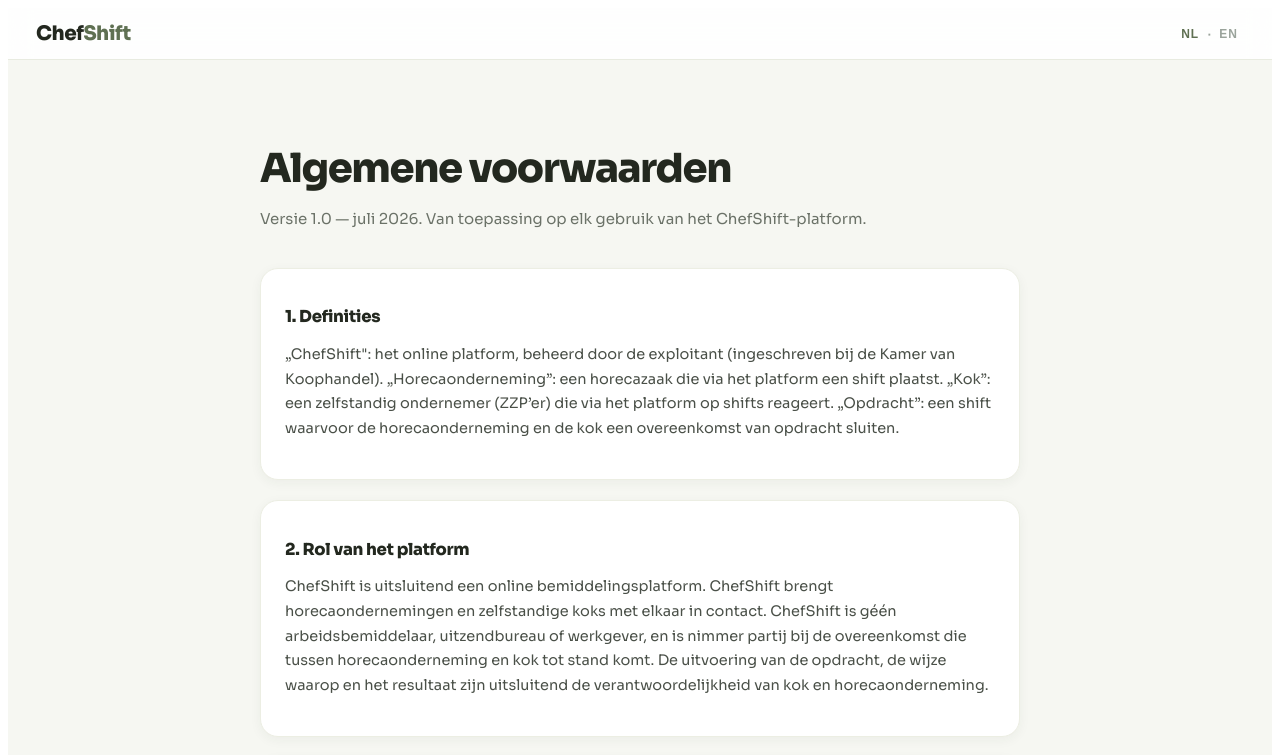
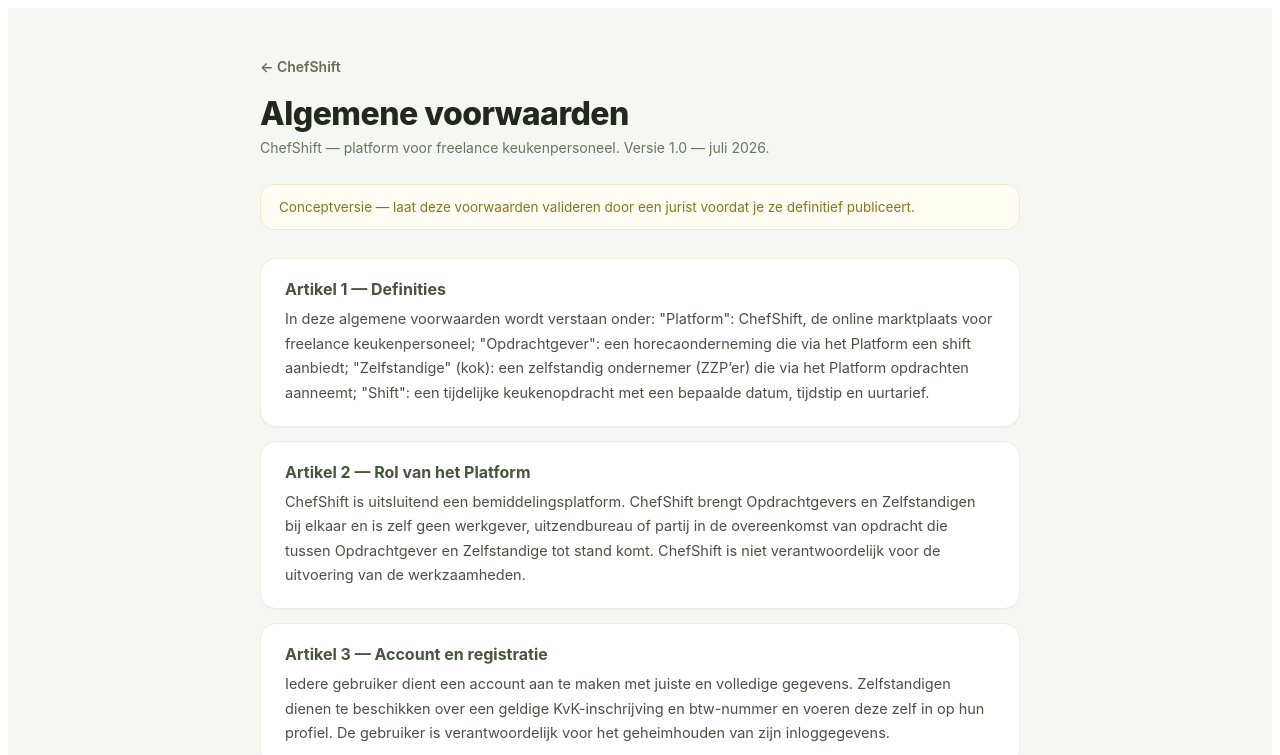
Before and after one commit to Rodisteph/chefshift, a Next.js app: page /voorwaarden in a window 1280 px wide. Shown: the top 755 px of the page. Built offline with nearby package versions, Linux system fonts and the light colour scheme.

Commit message:
Voorwaarden page bilingual NL/EN

```diff
--- a/src/app/voorwaarden/page.tsx
+++ b/src/app/voorwaarden/page.tsx
@@ -1,96 +1,64 @@
 'use client'
+import { useT } from '../../lib/i18n'
 
-import { LangToggle } from '@/lib/i18n'
-import AnimStyles from '@/components/AnimStyles'
+const artikelen: Record<'nl' | 'en', { titre: string; tekst: string }[]> = {
+  nl: [
+    { titre: 'Artikel 1 — Definities', tekst: 'In deze algemene voorwaarden wordt verstaan onder: "Platform": ChefShift, de online marktplaats voor freelance keukenpersoneel; "Opdrachtgever": een horecaonderneming die via het Platform een shift aanbiedt; "Zelfstandige" (kok): een zelfstandig ondernemer (ZZP\u2019er) die via het Platform opdrachten aanneemt; "Shift": een tijdelijke keukenopdracht met een bepaalde datum, tijdstip en uurtarief.' },
+    { titre: 'Artikel 2 — Rol van het Platform', tekst: 'ChefShift is uitsluitend een bemiddelingsplatform. ChefShift brengt Opdrachtgevers en Zelfstandigen bij elkaar en is zelf geen werkgever, uitzendbureau of partij in de overeenkomst van opdracht die tussen Opdrachtgever en Zelfstandige tot stand komt. ChefShift is niet verantwoordelijk voor de uitvoering van de werkzaamheden.' },
+    { titre: 'Artikel 3 — Account en registratie', tekst: 'Iedere gebruiker dient een account aan te maken met juiste en volledige gegevens. Zelfstandigen dienen te beschikken over een geldige KvK-inschrijving en btw-nummer en voeren deze zelf in op hun profiel. De gebruiker is verantwoordelijk voor het geheimhouden van zijn inloggegevens.' },
+    { titre: 'Artikel 4 — Totstandkoming van de opdracht', tekst: 'Een Opdrachtgever plaatst een shift op het Platform. Zelfstandigen kunnen solliciteren. Zodra de Opdrachtgever een Zelfstandige bevestigt, komt rechtstreeks tussen Opdrachtgever en Zelfstandige een overeenkomst van opdracht tot stand onder de voorwaarden van de shift (datum, tijdstip, uurtarief). Beide partijen zijn vrij in het aangaan of weigeren van een opdracht.' },
+    { titre: 'Artikel 5 — Tarieven en commissie', tekst: 'Het uurtarief wordt per shift afgesproken tussen Opdrachtgever en Zelfstandige. Over de factuurwaarde brengt ChefShift een bemiddelingscommissie van 12% (excl. 21% btw) in rekening. De commissie wordt zichtbaar verrekend bij de betaling via het Platform.' },
+    { titre: 'Artikel 6 — Betaling', tekst: 'Betaling verloopt via het Platform (o.a. iDEAL en creditcard via Stripe). Betaling is pas mogelijk nadat de shift is voltooid. Na betaling wordt het afgesproken bedrag, verminderd met de commissie, uitbetaald aan de Zelfstandige. ChefShift beheert geen gelden namens derden buiten de betaalstromen van de betaaldienstverlener.' },
+    { titre: 'Artikel 7 — Annulering', tekst: 'Een Opdrachtgever kan een bevestigde Zelfstandige deselecteren zolang de factuur nog niet is betaald; de shift wordt dan opnieuw geopend. Annuleringen kort voor aanvang van de shift kunnen leiden tot beperking van accountfuncties. Partijen worden geadviseerd annuleringen zo tijdig mogelijk te melden.' },
+    { titre: 'Artikel 8 — Verantwoordelijkheden van partijen', tekst: 'Opdrachtgever en Zelfstandige zijn zelf verantwoordelijk voor de juiste kwalificatie van hun samenwerking (Wet DBA). De Zelfstandige verklaart ondernemer te zijn in de zin van de Wet DBA en is verantwoordelijk voor eigen verzekeringen, belastingaangiften en eventuele AOV. De Opdrachtgever zorgt voor een veilige werkomgeving conform de Arbowet.' },
+    { titre: 'Artikel 9 — Aansprakelijkheid', tekst: 'ChefShift is niet aansprakelijk voor schade ontstaan door (het werk van) Zelfstandigen of door Opdrachtgevers, noch voor indirecte schade. De aansprakelijkheid van ChefShift is in alle gevallen beperkt tot het bedrag van de commissie die voor de betreffende shift is betaald.' },
+    { titre: 'Artikel 10 — Intellectueel eigendom', tekst: 'Alle rechten op het Platform, waaronder teksten, logo\u2019s en software, berusten bij ChefShift. Gebruikers krijgen een beperkt, niet-exclusief gebruiksrecht voor de duur van hun account.' },
+    { titre: 'Artikel 11 — Misbruik en beëindiging', tekst: 'Bij fraude, misbruik of schending van deze voorwaarden kan ChefShift accounts opschorten of verwijderen. Omzeiling van de commissie (rechtstreeks contracteren na bemiddeling) kan leiden tot uitsluiting van het Platform.' },
+    { titre: 'Artikel 12 — Toepasselijk recht', tekst: 'Op deze voorwaarden is Nederlands recht van toepassing. Geschillen worden voorgelegd aan de bevoegde rechter in Nederland. Indien een bepaling nietig blijkt, blijven de overige bepalingen onverkort van kracht.' }
+  ],
+  en: [
+    { titre: 'Article 1 — Definitions', tekst: 'In these terms and conditions: "Platform" means ChefShift, the online marketplace for freelance kitchen staff; "Client" means a hospitality business offering a shift via the Platform; "Freelancer" (chef) means a self-employed professional (ZZP\u2019er) accepting assignments via the Platform; "Shift" means a temporary kitchen assignment with a specific date, time and hourly rate.' },
+    { titre: 'Article 2 — Role of the Platform', tekst: 'ChefShift is strictly an intermediary platform. ChefShift connects Clients and Freelancers and is itself not an employer, temporary employment agency, or a party to the service agreement concluded between Client and Freelancer. ChefShift is not responsible for the performance of the work.' },
+    { titre: 'Article 3 — Account and registration', tekst: 'Every user must create an account with accurate and complete information. Freelancers must hold a valid Dutch Chamber of Commerce (KvK) registration and VAT number, which they enter on their profile. Users are responsible for keeping their login credentials confidential.' },
+    { titre: 'Article 4 — Formation of the assignment', tekst: 'A Client posts a shift on the Platform. Freelancers may apply. Once the Client confirms a Freelancer, a service agreement is concluded directly between Client and Freelancer under the conditions of the shift (date, time, hourly rate). Both parties are free to enter into or decline an assignment.' },
+    { titre: 'Article 5 — Rates and commission', tekst: 'The hourly rate is agreed per shift between Client and Freelancer. ChefShift charges an intermediation commission of 12% (excl. 21% VAT) on the invoice value. The commission is shown transparently during payment via the Platform.' },
+    { titre: 'Article 6 — Payment', tekst: 'Payments are processed via the Platform (including iDEAL and credit card via Stripe). Payment is only possible after the shift has been completed. After payment, the agreed amount minus the commission is paid out to the Freelancer. ChefShift does not hold funds on behalf of third parties outside the payment flows of the payment service provider.' },
+    { titre: 'Article 7 — Cancellation', tekst: 'A Client may deselect a confirmed Freelancer as long as the invoice has not been paid; the shift is then reopened. Cancellations shortly before the start of a shift may lead to restrictions on account features. Parties are advised to report cancellations as early as possible.' },
+    { titre: 'Article 8 — Responsibilities of the parties', tekst: 'Client and Freelancer are themselves responsible for the correct qualification of their collaboration (DBA Act). The Freelancer declares to be an entrepreneur within the meaning of the DBA Act and is responsible for their own insurances, tax filings and any disability insurance. The Client provides a safe working environment in accordance with the Dutch Working Conditions Act (Arbowet).' },
+    { titre: 'Article 9 — Liability', tekst: 'ChefShift is not liable for damage caused by (the work of) Freelancers or by Clients, nor for indirect damage. The liability of ChefShift is in all cases limited to the amount of the commission paid for the shift concerned.' },
+    { titre: 'Article 10 — Intellectual property', tekst: 'All rights to the Platform, including texts, logos and software, belong to ChefShift. Users receive a limited, non-exclusive right of use for the duration of their account.' },
+    { titre: 'Article 11 — Abuse and termination', tekst: 'In case of fraud, abuse or breach of these terms, ChefShift may suspend or delete accounts. Circumventing the commission (contracting directly after intermediation) may lead to exclusion from the Platform.' },
+    { titre: 'Article 12 — Applicable law', tekst: 'These terms are governed by Dutch law. Disputes will be submitted to the competent court in the Netherlands. If any provision proves invalid, the remaining provisions remain in full force.' }
+  ]
+}
+
+const titres = {
+  nl: { h1: 'Algemene voorwaarden', sub: 'ChefShift — platform voor freelance keukenpersoneel. Versie 1.0 — juli 2026.', disclaimer: 'Conceptversie — laat deze voorwaarden valideren door een jurist voordat je ze definitief publiceert.' },
+  en: { h1: 'Terms & Conditions', sub: 'ChefShift — marketplace for freelance kitchen staff. Version 1.0 — July 2026.', disclaimer: 'Draft version — have these terms validated by a lawyer before publishing them definitively.' }
+}
 
 const FONT = '"Sora","Inter","Helvetica Neue",Arial,sans-serif'
 
-const artikelen: { titre: string; tekst: string }[] = [
-  {
-    titre: '1. Definities',
-    tekst: '„ChefShift": het online platform, beheerd door de exploitant (ingeschreven bij de Kamer van Koophandel). „Horecaonderneming”: een horecazaak die via het platform een shift plaatst. „Kok”: een zelfstandig ondernemer (ZZP\u2019er) die via het platform op shifts reageert. „Opdracht”: een shift waarvoor de horecaonderneming en de kok een overeenkomst van opdracht sluiten.',
-  },
-  {
-    titre: '2. Rol van het platform',
-    tekst: 'ChefShift is uitsluitend een online bemiddelingsplatform. ChefShift brengt horecaondernemingen en zelfstandige koks met elkaar in contact. ChefShift is géén arbeidsbemiddelaar, uitzendbureau of werkgever, en is nimmer partij bij de overeenkomst die tussen horecaonderneming en kok tot stand komt. De uitvoering van de opdracht, de wijze waarop en het resultaat zijn uitsluitend de verantwoordelijkheid van kok en horecaonderneming.',
-  },
-  {
-    titre: '3. Registratie en verificatie',
-    tekst: 'Koks registreren zich als zelfstandig ondernemer met een geldig KvK-nummer. Door te registreren verklaart de kok zelfstandig ondernemer te zijn en zelf verantwoordelijk voor belastingen, premies en verzekeringen. Horecaondernemingen registreren zich met hun bedrijfsgegevens. ChefShift mag accounts weigeren of verwijderen bij oneigenlijk gebruik.',
-  },
-  {
-    titre: '4. Totstandkoming van de overeenkomst van opdracht',
-    tekst: 'Zodra een horecaonderneming een kok voor een shift kiest, komt rechtstreeks tussen horecaonderneming en kok een overeenkomst van opdracht tot stand. De kok bepaalt zelf of hij/zij op een shift reageert; er bestaat geen gezag, leiding of toezicht zoals bij een arbeidsovereenkomst. Partijen zijn zelf verantwoordelijk voor de naleving van de Wet DBA.',
-  },
-  {
-    titre: '5. Vergoeding en betaling',
-    tekst: 'De horecaonderneming betaalt de overeengekomen vergoeding via het betalingssysteem van het platform, na afronding van de shift. Betalingen worden verwerkt door een externe betaaldienstverlener (Stripe). ChefShift houdt een servicecommissie in van 12% over de vergoeding, vermeerderd met 21% btw. De commissie wordt automatisch verrekend; het restant wordt aan de kok uitbetaald.',
-  },
-  {
-    titre: '6. Annulering',
-    tekst: 'Een horecaonderneming kan een bevestigde shift annuleren zolang deze niet is betaald. Bij annulering door de horecaonderneming binnen 24 uur voor aanvang van de shift kan de kok een redelijke vergoeding claimen, rechtstreeks bij de horecaonderneming. ChefShift is geen partij bij annuleringsgeschillen.',
-  },
-  {
-    titre: '7. Verantwoordelijkheden van de kok',
-    tekst: 'De kok werkt als zelfstandig ondernemer, bepaalt zelf zijn tarief en beschikbaarheid, en is verantwoordelijk voor: correcte btw-aangifte en inkomstenbelasting; een geldige HACCP-hygiënecode of vergelijkbare certificering; eigen arbeidsongeschiktheids- en aansprakelijkheidsverzekering; professioneel en veilig werken conform de hygiëneregels van de horecalocatie.',
-  },
-  {
-    titre: '8. Verantwoordelijkheden van de horecaonderneming',
-    tekst: 'De horecaonderneming zorgt voor een veilige werkomgeving conform de Arbowet, juiste shiftgegevens (tijden, taken, vergoeding) en tijdige betaling. De horecaonderneming verklaart dat de inhuur van de kok past binnen de regels voor zelfstandige inhuur (Wet DBA) en dat er geen sprake is van schijnzelfstandigheid.',
-  },
-  {
-    titre: '9. Aansprakelijkheid',
-    tekst: 'ChefShift is niet aansprakelijk voor schade ontstaan tijdens of door de uitvoering van een opdracht, waaronder persoonlijk letsel, materiële schade, kwaliteit van het werk, annuleringen of betalingsgeschillen tussen partijen. De aansprakelijkheid van ChefShift is in alle gevallen beperkt tot het bedrag van de servicecommissie van de betreffende opdracht.',
-  },
-  {
-    titre: '10. Beoordelingen',
-    tekst: 'Na afloop van een shift kunnen partijen elkaar beoordelen. Beoordelingen moeten eerlijk en feitelijk zijn. ChefShift mag beoordelingen verwijderen die beledigend, onjuist of misleidend zijn.',
-  },
-  {
-    titre: '11. Persoonsgegevens',
-    tekst: 'Persoonsgegevens worden verwerkt conform het privacybeleid van ChefShift en de Algemene verordening gegevensbescherming (AVG).',
-  },
-  {
-    titre: '12. Toepasselijk recht en geschillen',
-    tekst: 'Op deze voorwaarden is Nederlands recht van toepassing. Geschillen worden voorgelegd aan de bevoegde rechter in Nederland. ChefShift streeft ernaar klachten binnen 14 dagen te behandelen via de contactgegevens op het platform.',
-  },
-]
-
 export default function VoorwaardenPage() {
+  const { lang } = useT()
+  const l = lang === 'en' ? 'en' : 'nl'
+  const lijst = artikelen[l]
+  const t = titres[l]
   return (
-    <main style={{ fontFamily: FONT, background: '#f6f7f2', color: '#23281f', minHeight: '100vh' }}>
-      <AnimStyles />
-      <nav style={{
-        background: 'rgba(255,255,255,0.88)', backdropFilter: 'blur(12px)',
-        borderBottom: '1px solid #e8ebe0', padding: '13px 28px',
-        display: 'flex', justifyContent: 'space-between', alignItems: 'center',
-      }}>
-        <a href="/" style={{ fontWeight: 800, fontSize: 20, color: '#23281f', textDecoration: 'none', letterSpacing: -0.5 }}>
-          Chef<span style={{ color: '#5f7052' }}>Shift</span>
-        </a>
-        <LangToggle />
-      </nav>
-      <div style={{ maxWidth: 760, margin: '0 auto', padding: '56px 24px 80px' }}>
-        <h1 style={{ fontSize: 'clamp(28px, 4vw, 40px)', fontWeight: 800, letterSpacing: -1.4, marginBottom: 8 }}>
-          Algemene voorwaarden
-        </h1>
-        <p style={{ color: '#6b7268', marginBottom: 40, fontSize: 15 }}>
-          Versie 1.0 — juli 2026. Van toepassing op elk gebruik van het ChefShift-platform.
-        </p>
-        <div style={{ display: 'grid', gap: 20 }}>
-          {artikelen.map((a) => (
-            <div key={a.titre} className="cs-card" style={{
-              background: '#fff', borderRadius: 18, border: '1px solid #eceee3',
-              boxShadow: '0 3px 12px rgba(46,52,43,0.05)', padding: 24,
-            }}>
-              <h2 style={{ fontSize: 16.5, fontWeight: 800, marginBottom: 8, letterSpacing: -0.3 }}>{a.titre}</h2>
-              <p style={{ fontSize: 14.5, color: '#4a5048', lineHeight: 1.7 }}>{a.tekst}</p>
-            </div>
+    <main style={{ minHeight: '100vh', background: '#f6f7f2', fontFamily: FONT, color: '#23281f', padding: '48px 20px' }}>
+      <div style={{ maxWidth: 760, margin: '0 auto' }}>
+        <a href="/" style={{ color: '#5f7052', textDecoration: 'none', fontSize: 14, fontWeight: 600 }}>← ChefShift</a>
+        <h1 style={{ fontSize: 32, fontWeight: 800, margin: '18px 0 6px', letterSpacing: '-0.5px' }}>{t.h1}</h1>
+        <p style={{ color: '#6b7263', fontSize: 14, margin: '0 0 28px' }}>{t.sub}</p>
+        <div style={{ background: '#fffdf4', border: '1px solid #efe7c8', borderRadius: 14, padding: '14px 18px', fontSize: 13.5, color: '#8a7320', marginBottom: 28 }}>{t.disclaimer}</div>
+        <div style={{ display: 'flex', flexDirection: 'column', gap: 14 }}>
+          {lijst.map((a) => (
+            <section key={a.titre} style={{ background: '#fff', border: '1px solid #eceee3', borderRadius: 16, padding: '20px 24px', boxShadow: '0 1px 2px rgba(35,40,31,0.04)' }}>
+              <h2 style={{ fontSize: 16, fontWeight: 700, margin: '0 0 8px', color: '#46553c' }}>{a.titre}</h2>
+              <p style={{ fontSize: 14.5, lineHeight: 1.7, color: '#4a5044', margin: 0 }}>{a.tekst}</p>
+            </section>
           ))}
         </div>
-        <p style={{ marginTop: 32, fontSize: 12.5, color: '#9aa39b', lineHeight: 1.6 }}>
-          Conceptvoorwaarden — laat deze tekst valideren door een Nederlandse jurist voordat je commercieel lanceert.
-        </p>
       </div>
     </main>
   )
```
